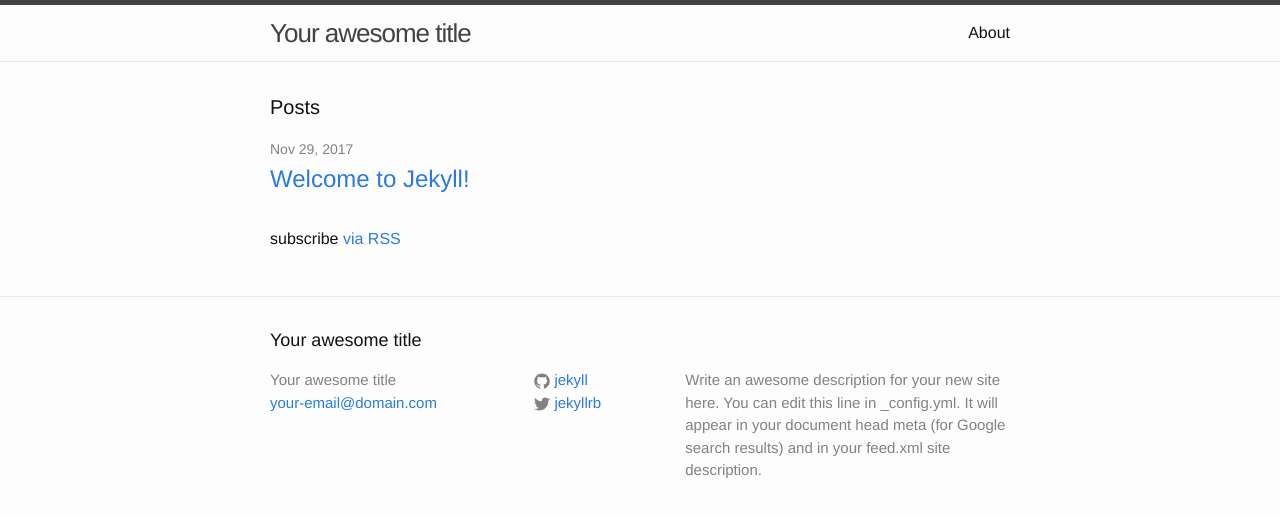
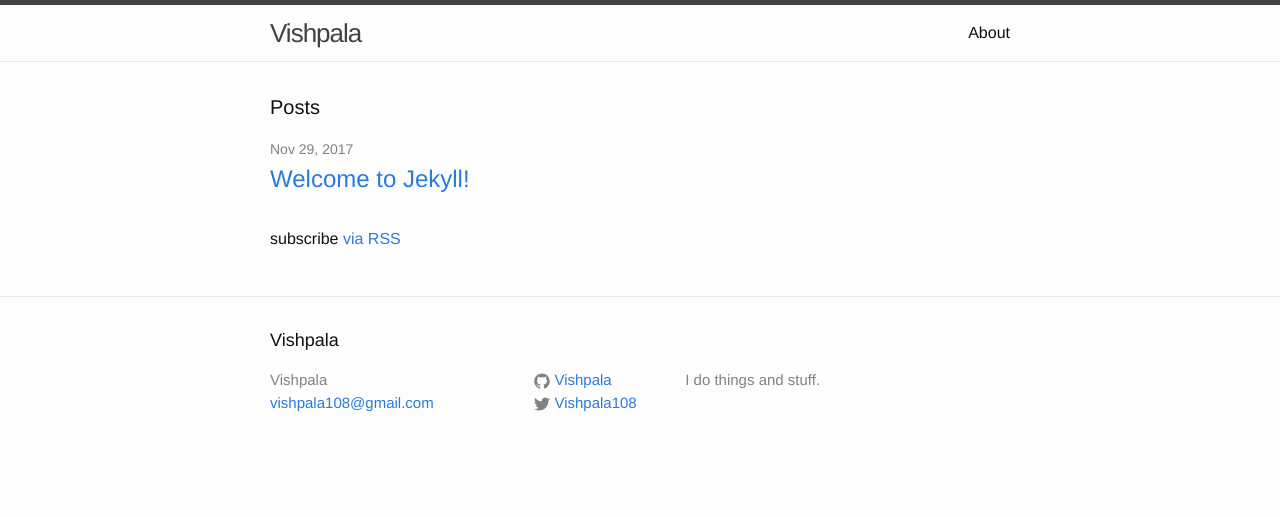
Before and after one commit to Vishpala/Vishpala.github.io, a Jekyll site: the page built from index.html, in a window 1280 px wide. Shown: the top 517 px of the page. Built offline with Jekyll 4.4.1, drawn with Linux system fonts in a browser that asks for light colours.

Commit message:
config update

```diff
--- a/_config.yml
+++ b/_config.yml
@@ -6,16 +6,14 @@
 # 'jekyll serve'. If you change this file, please restart the server process.
 
 # Site settings
-title: Your awesome title
-email: your-email@domain.com
+title: Vishpala
+email: vishpala108@gmail.com
 description: > # this means to ignore newlines until "baseurl:"
-  Write an awesome description for your new site here. You can edit this
-  line in _config.yml. It will appear in your document head meta (for
-  Google search results) and in your feed.xml site description.
+  I do things and stuff.
 baseurl: "" # the subpath of your site, e.g. /blog
 url: "http://yourdomain.com" # the base hostname & protocol for your site
-twitter_username: jekyllrb
-github_username:  jekyll
+twitter_username: Vishpala108
+github_username:  Vishpala
 
 # Build settings
 markdown: kramdown
```
